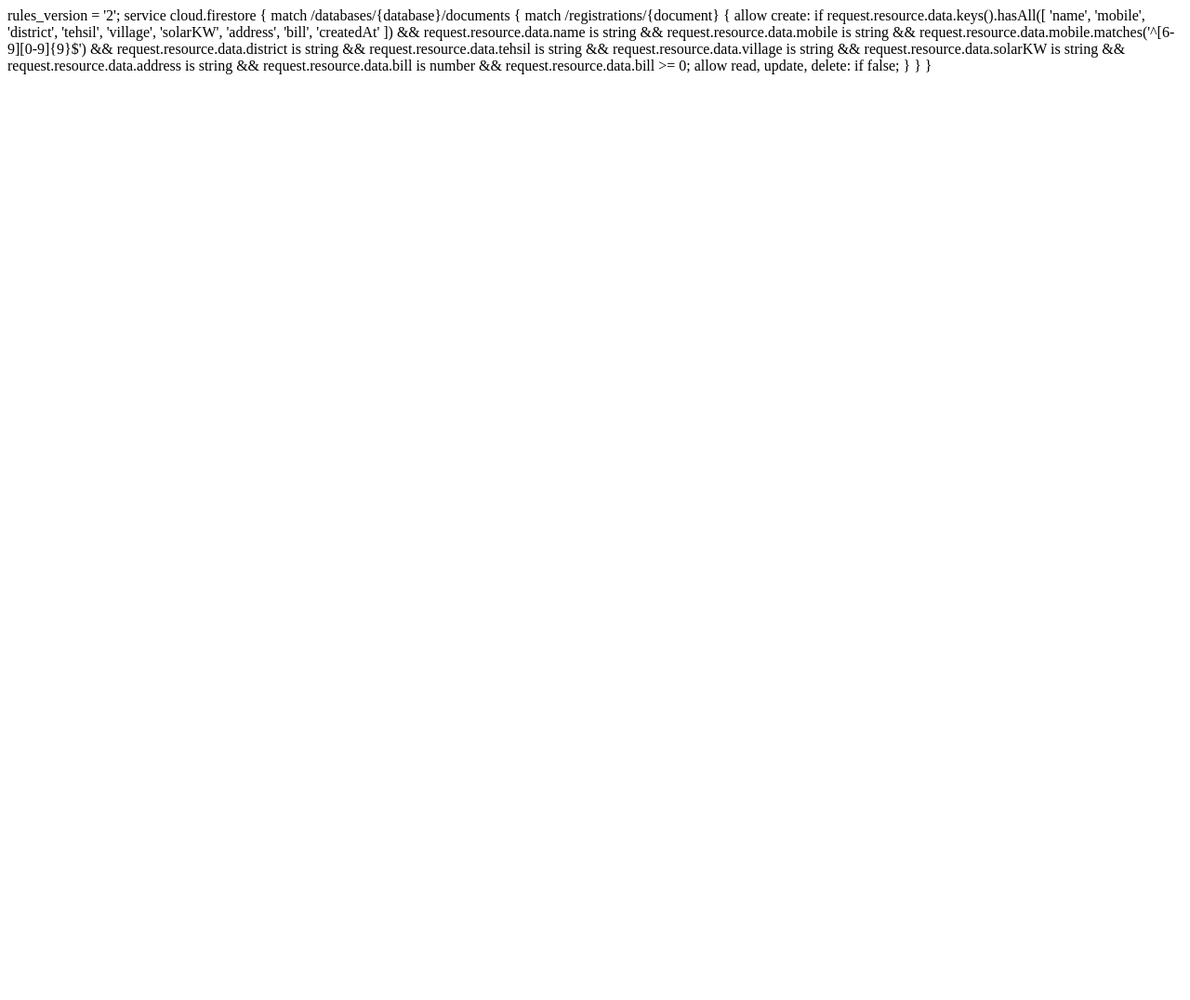
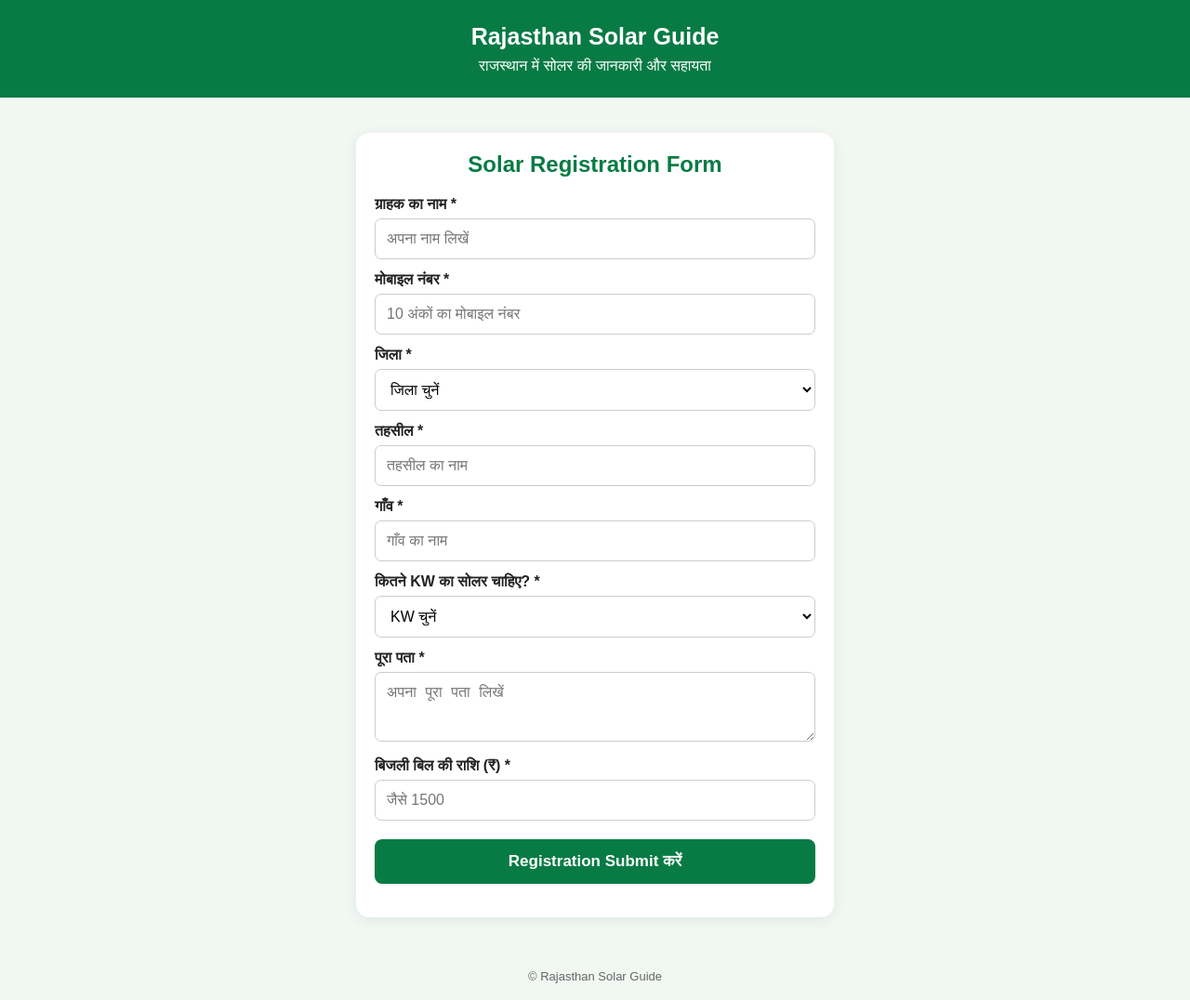
Before and after one commit to RajasthanSolarGuide/Rajasthan-Solar-Guide, a plain HTML site: page index.html in a window 1280 px wide. Shown: the whole page at 93% size. Before the commit the page ends 800 px from the top, so only its background shows below. Drawn offline with Linux system fonts and the light colour scheme.

Commit message:
Convert index.html to a complete HTML document

```diff
--- a/index.html
+++ b/index.html
@@ -1,29 +1,177 @@
 
-rules_version = '2';
+<!DOCTYPE html>
+<html lang="hi">
+<head>
+<meta charset="UTF-8">
+<meta name="viewport" content="width=device-width, initial-scale=1.0">
+<title>Rajasthan Solar Guide</title>
+<style>
+*{box-sizing:border-box}
+body{margin:0;font-family:Arial,sans-serif;background:#f1f7f2;color:#222}
+header{background:#087b45;color:white;text-align:center;padding:25px 12px}
+header h1{margin:0 0 8px;font-size:25px}
+header p{margin:0}
+.container{max-width:550px;margin:20px auto;padding:18px}
+.card{background:white;padding:20px;border-radius:14px;box-shadow:0 3px 15px #0001}
+h2{text-align:center;color:#087b45;margin-top:0}
+label{display:block;font-weight:bold;margin:13px 0 6px}
+input,select,textarea{width:100%;padding:12px;border:1px solid #ccc;border-radius:7px;font-size:16px;background:white}
+textarea{min-height:75px}
+button{width:100%;padding:14px;background:#087b45;color:white;border:0;border-radius:8px;font-size:17px;font-weight:bold;margin-top:20px}
+button:disabled{opacity:.6}
+#message{text-align:center;margin-top:15px;font-weight:bold}
+footer{text-align:center;padding:18px;color:#666;font-size:13px}
+</style>
+</head>
+<body>
 
-service cloud.firestore {
-  match /databases/{database}/documents {
+<header>
+<h1>Rajasthan Solar Guide</h1>
+<p>राजस्थान में सोलर की जानकारी और सहायता</p>
+</header>
 
-    match /registrations/{document} {
+<div class="container">
+<div class="card">
+<h2>Solar Registration Form</h2>
 
-      allow create: if
-        request.resource.data.keys().hasAll([
-          'name', 'mobile', 'district',
-          'tehsil', 'village', 'solarKW',
-          'address', 'bill', 'createdAt'
-        ])
-        && request.resource.data.name is string
-        && request.resource.data.mobile is string
-        && request.resource.data.mobile.matches('^[6-9][0-9]{9}$')
-        && request.resource.data.district is string
-        && request.resource.data.tehsil is string
-        && request.resource.data.village is string
-        && request.resource.data.solarKW is string
-        && request.resource.data.address is string
-        && request.resource.data.bill is number
-        && request.resource.data.bill >= 0;
+<form id="solarForm">
 
-      allow read, update, delete: if false;
-    }
+<label>ग्राहक का नाम *</label>
+<input id="name" required placeholder="अपना नाम लिखें">
+
+<label>मोबाइल नंबर *</label>
+<input id="mobile" type="tel" pattern="[6-9][0-9]{9}" maxlength="10" required placeholder="10 अंकों का मोबाइल नंबर">
+
+<label>जिला *</label>
+<select id="district" required>
+<option value="">जिला चुनें</option>
+<option>अजमेर</option>
+<option>अलवर</option>
+<option>बालोतरा</option>
+<option>बांसवाड़ा</option>
+<option>बारां</option>
+<option>बाड़मेर</option>
+<option>ब्यावर</option>
+<option>भरतपुर</option>
+<option>भीलवाड़ा</option>
+<option>बीकानेर</option>
+<option>बूंदी</option>
+<option>चित्तौड़गढ़</option>
+<option>चूरू</option>
+<option>दौसा</option>
+<option>डीग</option>
+<option>धौलपुर</option>
+<option>डीडवाना-कुचामन</option>
+<option>डूंगरपुर</option>
+<option>गंगानगर</option>
+<option>हनुमानगढ़</option>
+<option>जयपुर</option>
+<option>जैसलमेर</option>
+<option>जालोर</option>
+<option>झालावाड़</option>
+<option>झुंझुनूं</option>
+<option>जोधपुर</option>
+<option>करौली</option>
+<option>खैरथल-तिजारा</option>
+<option>कोटा</option>
+<option>कोटपूतली-बहरोड़</option>
+<option>नागौर</option>
+<option>पाली</option>
+<option>फलोदी</option>
+<option>प्रतापगढ़</option>
+<option>राजसमंद</option>
+<option>सलूम्बर</option>
+<option>सवाई माधोपुर</option>
+<option>सीकर</option>
+<option>सिरोही</option>
+<option>टोंक</option>
+<option>उदयपुर</option>
+</select>
+
+<label>तहसील *</label>
+<input id="tehsil" required placeholder="तहसील का नाम">
+
+<label>गाँव *</label>
+<input id="village" required placeholder="गाँव का नाम">
+
+<label>कितने KW का सोलर चाहिए? *</label>
+<select id="kw" required>
+<option value="">KW चुनें</option>
+<option>1 KW</option>
+<option>2 KW</option>
+<option>3 KW</option>
+<option>4 KW</option>
+<option>5 KW</option>
+<option>5 KW से अधिक</option>
+</select>
+
+<label>पूरा पता *</label>
+<textarea id="address" required placeholder="अपना पूरा पता लिखें"></textarea>
+
+<label>बिजली बिल की राशि (₹) *</label>
+<input id="bill" type="number" min="0" required placeholder="जैसे 1500">
+
+<button id="submitBtn" type="submit">Registration Submit करें</button>
+<p id="message"></p>
+
+</form>
+</div>
+</div>
+
+<footer>© Rajasthan Solar Guide</footer>
+
+<script type="module">
+import { initializeApp } from "https://www.gstatic.com/firebasejs/10.12.2/firebase-app.js";
+import { getFirestore, collection, addDoc, serverTimestamp } from "https://www.gstatic.com/firebasejs/10.12.2/firebase-firestore.js";
+
+const firebaseConfig = {
+  apiKey: "AIzaSyAlosbBNsfb1s01Pzx-YKXXL5IZLgRB7jo",
+  authDomain: "rajasthan-solar-guide-f21c6.firebaseapp.com",
+  projectId: "rajasthan-solar-guide-f21c6",
+  storageBucket: "rajasthan-solar-guide-f21c6.firebasestorage.app",
+  messagingSenderId: "1044592107049",
+  appId: "1:1044592107049:web:2d06c0497a640f81aac638",
+  measurementId: "G-M1NK9R147R"
+};
+
+const app = initializeApp(firebaseConfig);
+const db = getFirestore(app);
+
+const form = document.getElementById("solarForm");
+const message = document.getElementById("message");
+const button = document.getElementById("submitBtn");
+
+form.addEventListener("submit", async (event) => {
+  event.preventDefault();
+  button.disabled = true;
+  message.textContent = "जानकारी भेजी जा रही है...";
+
+  const customerData = {
+    name: document.getElementById("name").value.trim(),
+    mobile: document.getElementById("mobile").value.trim(),
+    district: document.getElementById("district").value,
+    tehsil: document.getElementById("tehsil").value.trim(),
+    village: document.getElementById("village").value.trim(),
+    kw: document.getElementById("kw").value,
+    address: document.getElementById("address").value.trim(),
+    bill: Number(document.getElementById("bill").value),
+    createdAt: serverTimestamp()
+  };
+
+  try {
+    await addDoc(collection(db, "registrations"), customerData);
+    message.textContent = "Registration सफल हुआ! धन्यवाद।";
+    message.style.color = "green";
+    form.reset();
+  } catch (error) {
+    console.error(error);
+    message.textContent = "जानकारी सेव नहीं हुई। Firebase Rules जाँचने की जरूरत है।";
+    message.style.color = "red";
+  } finally {
+    button.disabled = false;
   }
-}
+});
+</script>
+
+</body>
+</html>
```
